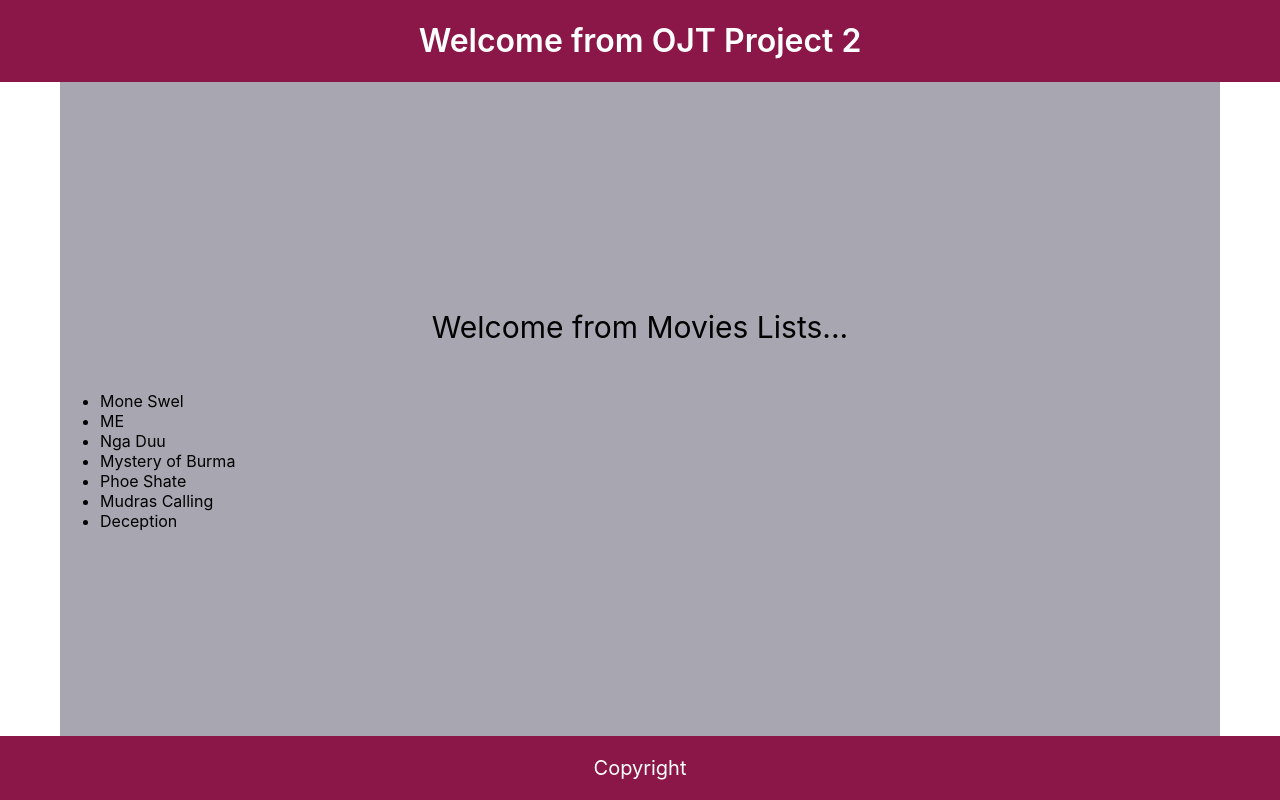
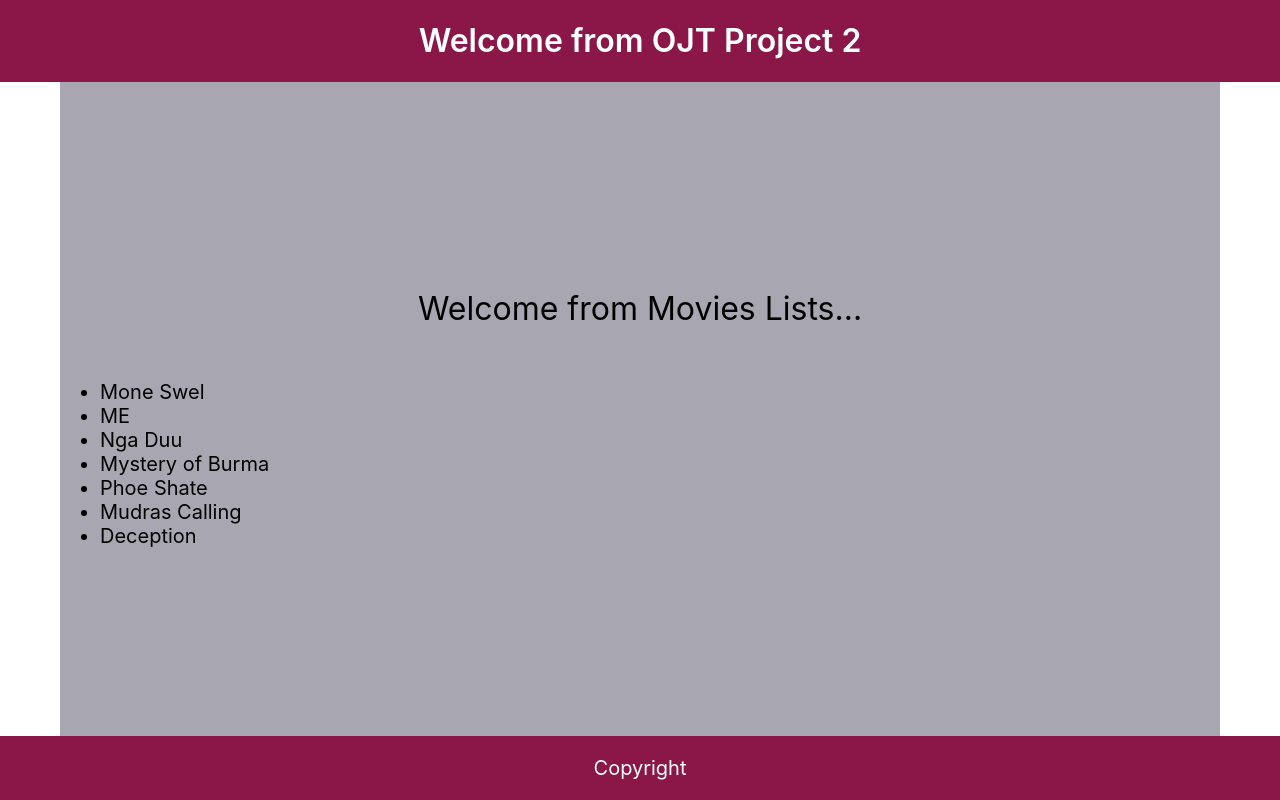
Before and after one commit to Aung-Thu-Hein/Projects, a React (Create React App) app: page / in a window 1280 px wide. Built offline with nearby package versions, Linux system fonts and the light colour scheme.

Commit message:
change font size

```diff
--- a/src/App.css
+++ b/src/App.css
@@ -27,7 +27,11 @@ h1{
 }
 .content-text{
   text-align: center;
-  font-size: 30px;
+  font-size: 32px;
+}
+
+.movies{
+  font-size: 20px;
 }
 
 .footer{
--- a/src/components/SecondOjtContent.js
+++ b/src/components/SecondOjtContent.js
@@ -9,7 +9,7 @@ const Content = ({ moviesName }) => {
     return (
         <div className="content">
             <p className="content-text">{title}</p>
-            <ul>
+            <ul className="movies">
                 {
                     moviesName.map((name, index) => {
                         return (
```
